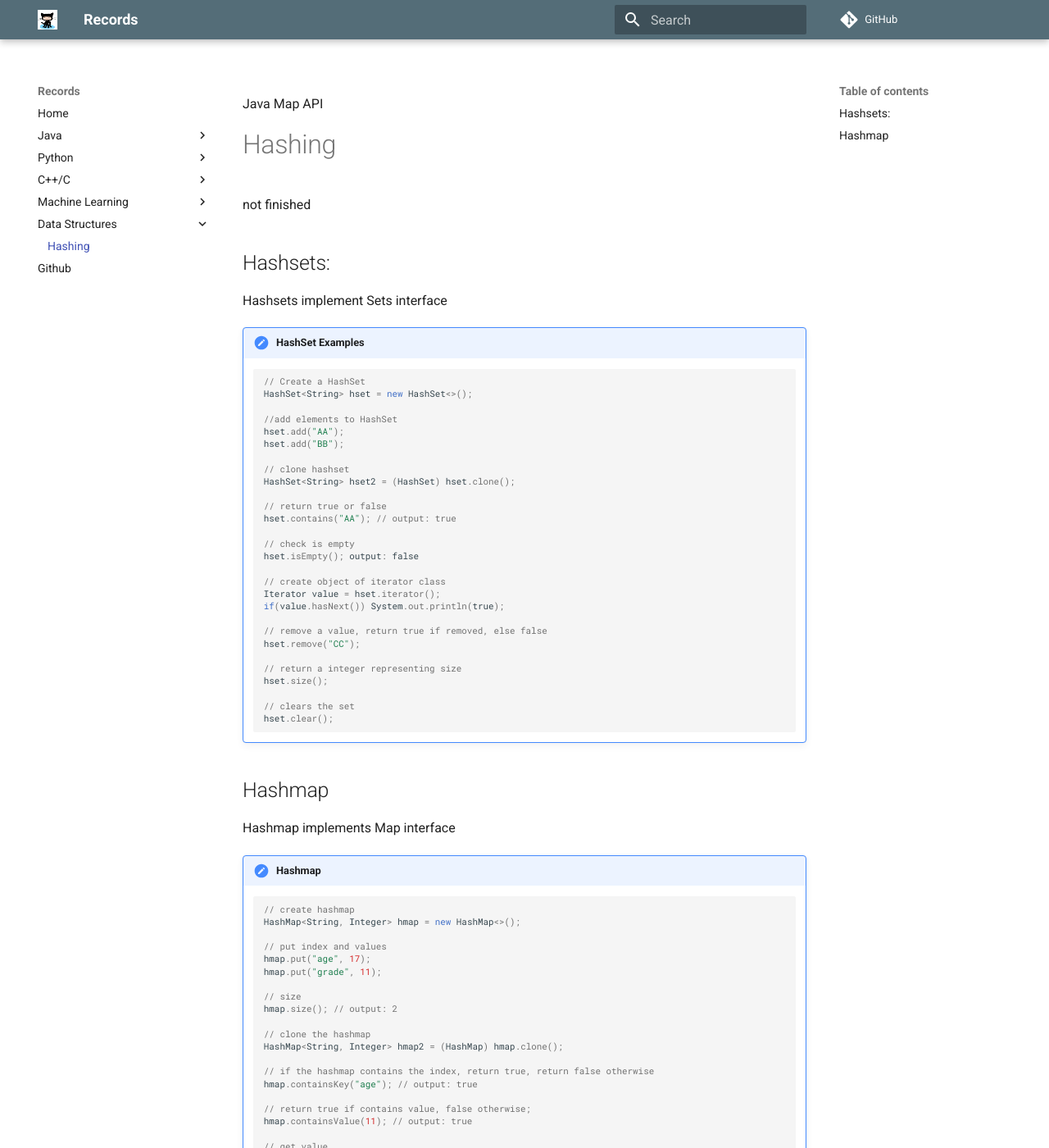
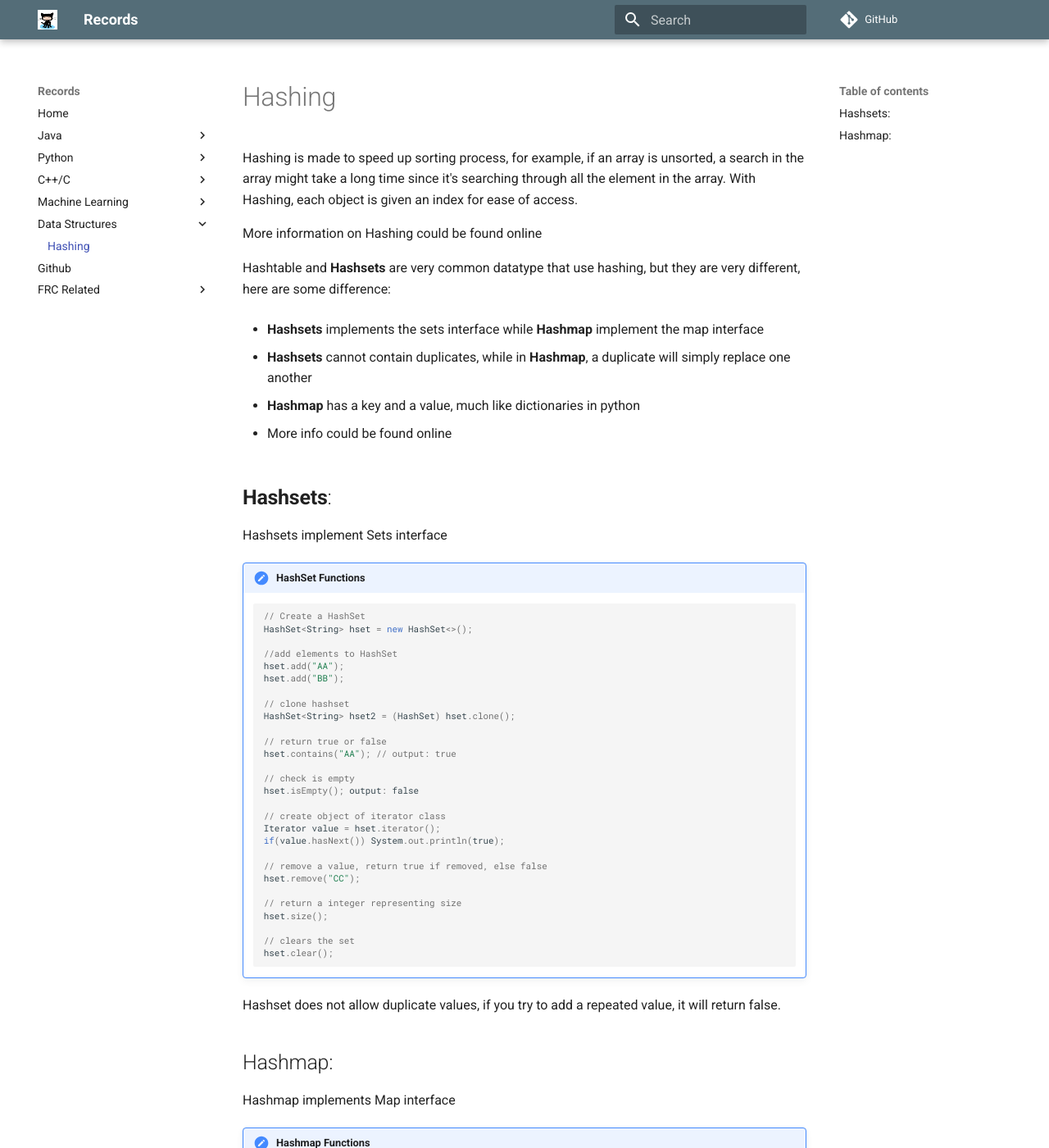
Before and after one commit to 20dzhong/20dzhong-mkdocs, an MkDocs documentation site: the page built from docs/javaHashing.md, in a window 1280 px wide and 1400 px high. Shown: the whole window at 82% size. Built offline with MkDocs 1.6.1 and Material for MkDocs 9.7.7, drawn with Linux system fonts in a browser that asks for light colours; comment, search, counter and statistics services are not loaded.

````diff
--- a/docs/javaHashing.md
+++ b/docs/javaHashing.md
@@ -1,12 +1,23 @@
-Java Map API
+# Hashing
+Hashing is made to speed up sorting process, for example, if an array is unsorted, a search in the array might take a long time
+since it's searching through all the element in the array. With Hashing, each object is given an index for ease of access.
 
-# Hashing
-not finished
+More information on Hashing could be found online
 
-## Hashsets:
+Hashtable and **Hashsets** are very common datatype that use hashing, but they are very different, here are some difference:
+
+* **Hashsets** implements the sets interface while **Hashmap** implement the map interface
+
+* **Hashsets** cannot contain duplicates, while in **Hashmap**, a duplicate will simply replace one another
+
+* **Hashmap** has a key and a value, much like dictionaries in python
+
+* More info could be found online
+
+## **Hashsets**:
 
 Hashsets implement Sets interface
-!!! note "HashSet Examples"
+!!! note "HashSet Functions"
 
     ```java
     // Create a HashSet
@@ -39,10 +50,12 @@ Hashsets implement Sets interface
     hset.clear();
     ```
 
-## Hashmap
+Hashset does not allow duplicate values, if you try to add a repeated value, it will return false.
+
+## Hashmap:
 Hashmap implements Map interface
 
-!!! note "Hashmap"
+!!! note "Hashmap Functions"
 
     ```java
     // create hashmap
--- a/mkdocs.yml
+++ b/mkdocs.yml
@@ -11,6 +11,7 @@ nav:
     - Inheritance: inheritance.md
 
   - Python:
+    - Basics: pyBasics.md
     - Lambdas: pyLambda.md
     - Etc: pythonExtra.md
 
@@ -24,6 +25,9 @@ nav:
       - Hashing: javaHashing.md
 
   - Github: git.md
+
+  - FRC Related:
+      - GradleIO Code: gradleSetup.md
 
 theme:
   name: 'material'
````
Also changed, not shown: docs/git.md (+11 -10 lines), docs/gradleSetup.md (added, +1 -0 lines), docs/index.md (+8 -1 lines), docs/pyBasics.md (added, +61 -0 lines), docs/pyLambda.md (+6 -0 lines).
